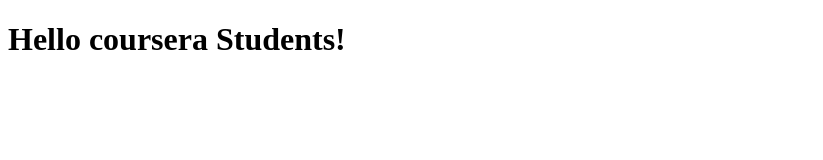
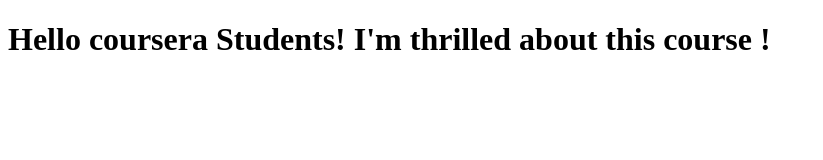
Before and after one commit to naouna/coursera-test, a plain HTML site: page index.html in a window 1280 px wide. Shown: the whole page, without its empty margins (0-823 px from the left). Drawn offline with Linux system fonts and the light colour scheme.

Commit message:
Next version of web file

```diff
--- a/index.html
+++ b/index.html
@@ -5,7 +5,6 @@
 		<title>Hello coursera</title>
 	</head>
 	<body>
-		<h1>Hello coursera Students!</h1>
-
+		<h1>Hello coursera Students! I'm thrilled about this course !</h1>
 	</body>
 </html>
```
